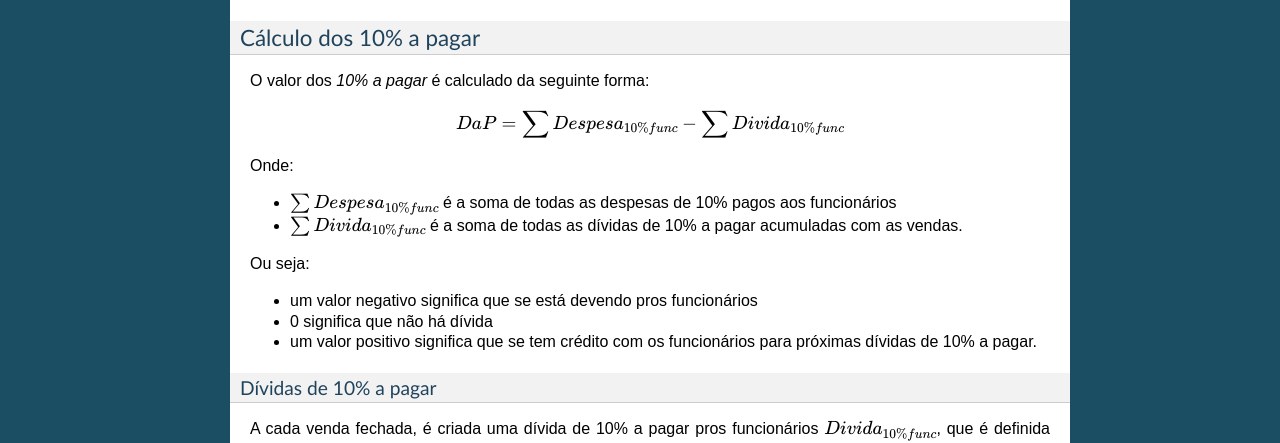
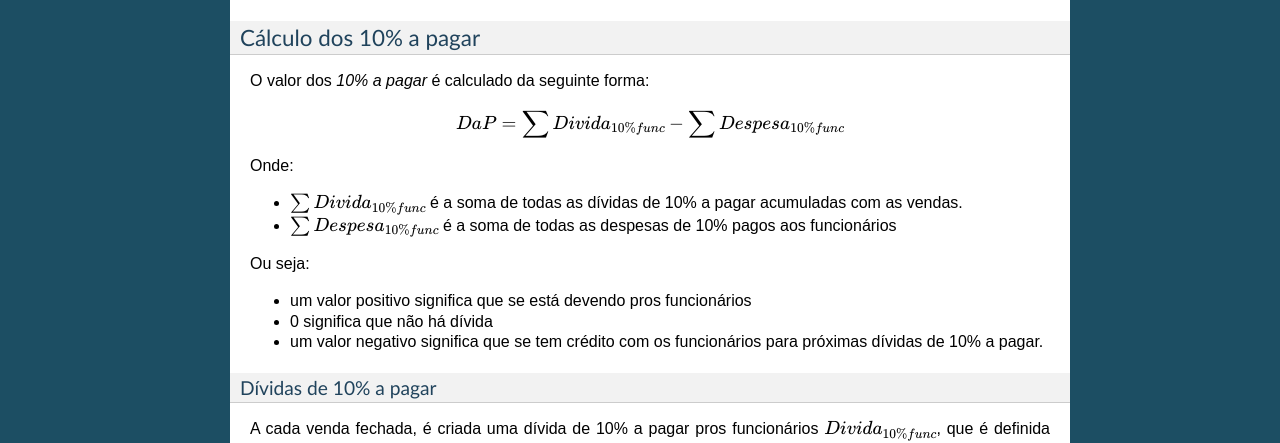
Before and after one commit to duasfl8r/vestat, a Sphinx documentation site: the page built from docs/restaurante.rst, in a window 1280 px wide. Shown: the part 494-937 px from the top of the page. Built offline with Sphinx 7.4.7, drawn with Linux system fonts in a browser that asks for light colours; formulas are drawn with MathJax 3.

```diff
--- a/docs/restaurante.rst
+++ b/docs/restaurante.rst
@@ -38,23 +38,23 @@ Cálculo dos 10% a pagar
 O valor dos *10% a pagar* é calculado da seguinte forma:
 
 .. math::
-    DaP = \sum Despesa_{10\% func} - \sum Divida_{10\% func}
+    DaP =  \sum Divida_{10\% func} - \sum Despesa_{10\% func}
 
 Onde:
+
+* :math:`\sum Divida_{10\% func}` é a soma de todas as dívidas de 10% a
+  pagar acumuladas com as vendas.
 
 * :math:`\sum Despesa_{10\% func}` é a soma de todas as despesas de 10%
   pagos aos funcionários
 
-* :math:`\sum Divida_{10\% func}` é a soma de todas as dívidas de 10% a
-  pagar acumuladas com as vendas.
-
 Ou seja:
 
-* um valor negativo significa que se está devendo pros funcionários
+* um valor positivo significa que se está devendo pros funcionários
 
 * 0 significa que não há dívida
 
-* um valor positivo significa que se tem crédito com os funcionários
+* um valor negativo significa que se tem crédito com os funcionários
   para próximas dívidas de 10% a pagar.
 
 Dívidas de 10% a pagar
```
